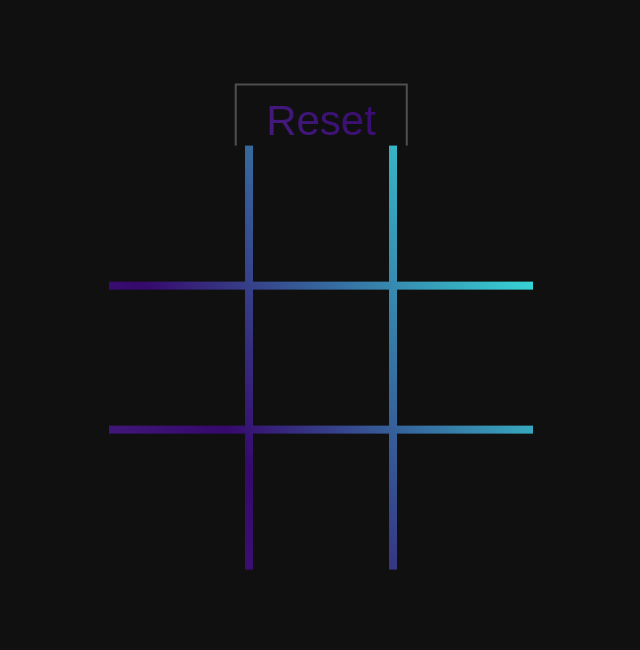
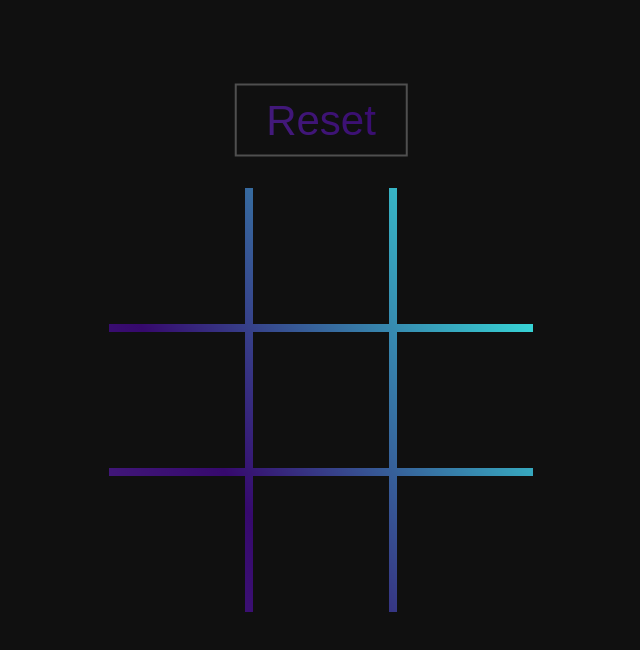
Before and after one commit to aSimpleUserOrSomeone/angular-tic-tac-toe, an Angular app: page / in a window 1280 px wide. Shown: the top 650 px of the page, without its empty margins (319-959 px from the left). Built offline with nearby package versions, Linux system fonts and the light colour scheme.

Commit message:
Ver 1.0
Button reload

```diff
--- a/src/app/app.component.css
+++ b/src/app/app.component.css
@@ -5,7 +5,7 @@
   top: 50%;
   left: 50%;
   will-change: transform;
-  transform: translate(-50%, -60%);
+  transform: translate(-50%, -50%);
 }
 
 .centered > * {
--- a/src/app/components/play-button/play-button.component.ts
+++ b/src/app/components/play-button/play-button.component.ts
@@ -6,10 +6,7 @@ import { Component, Input, Output, EventEmitter } from '@angular/core';
   styleUrls: ['./play-button.component.css'],
 })
 export class PlayButtonComponent {
-  @Output() buttonEmitter: EventEmitter<string> = new EventEmitter<string>();
-  @Input() importedGameState: string = 'game';
-
   clickedButton() {
-    this.buttonEmitter.emit('playButtonClicked');
+    location.reload();
   }
 }
```
